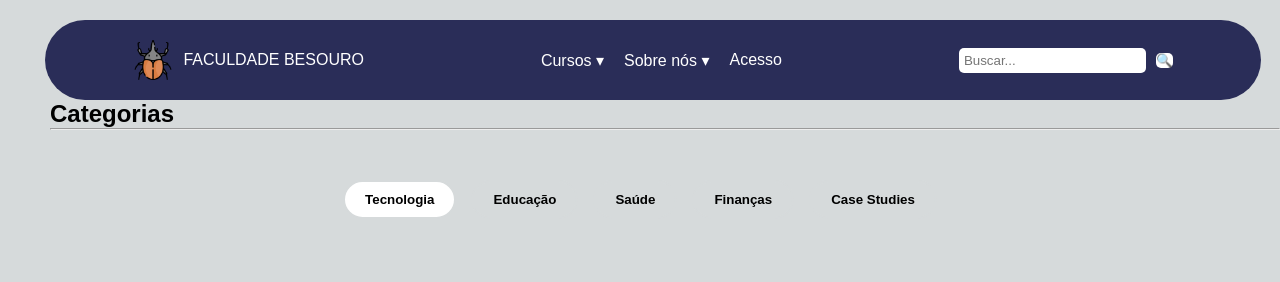
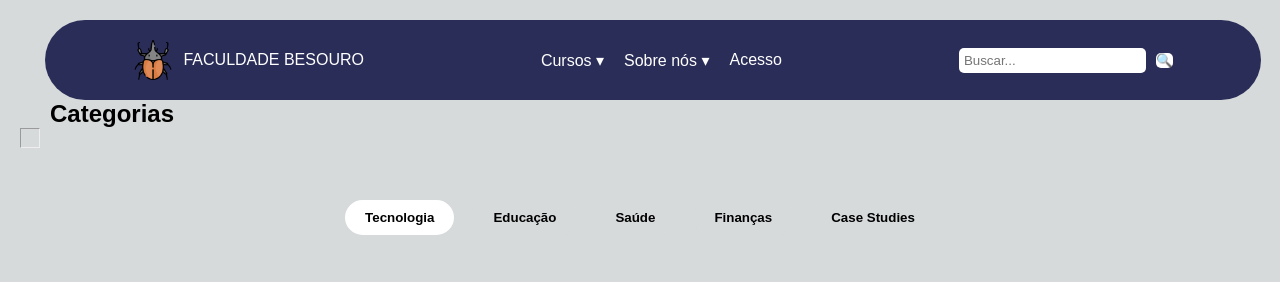
Before and after one commit to gustavosimaober/nao-caralho, a plain HTML site: page index.html in a window 1280 px wide. Shown: the top 282 px of the page. Drawn offline with Linux system fonts and the light colour scheme.

Commit message:
retxrtuu

```diff
--- a/styles.css
+++ b/styles.css
@@ -140,10 +140,10 @@ body {
     color: #666;
 }
 hr{
-margin-left: 50px;
-color: #2a2d58;
-
-
+margin-left: 20px;
+color: rgb(0, 8, 122);
+height: 20px;
+width: 20px;
 }
 .t1{
 padding-left: 50px;
```
